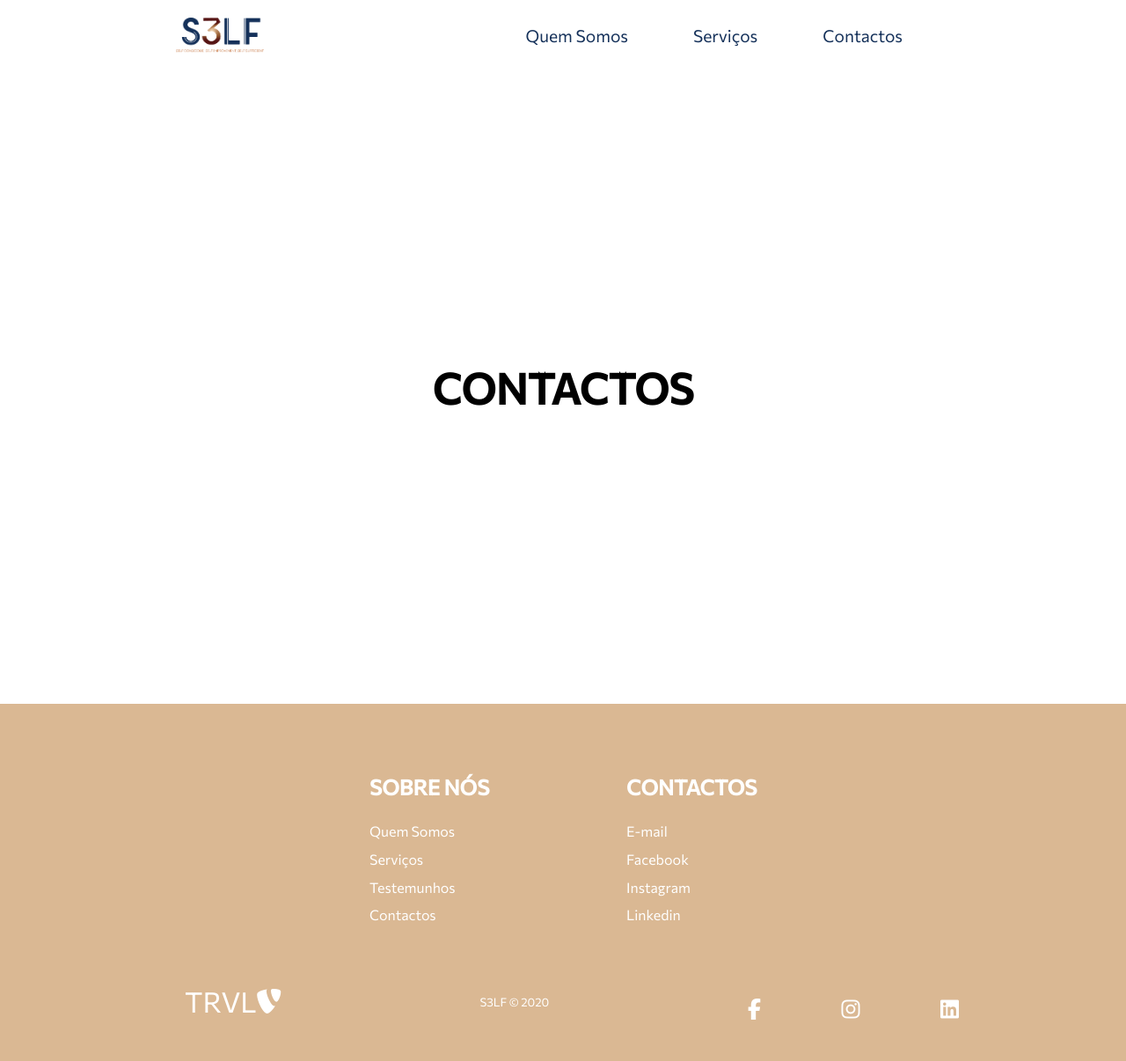
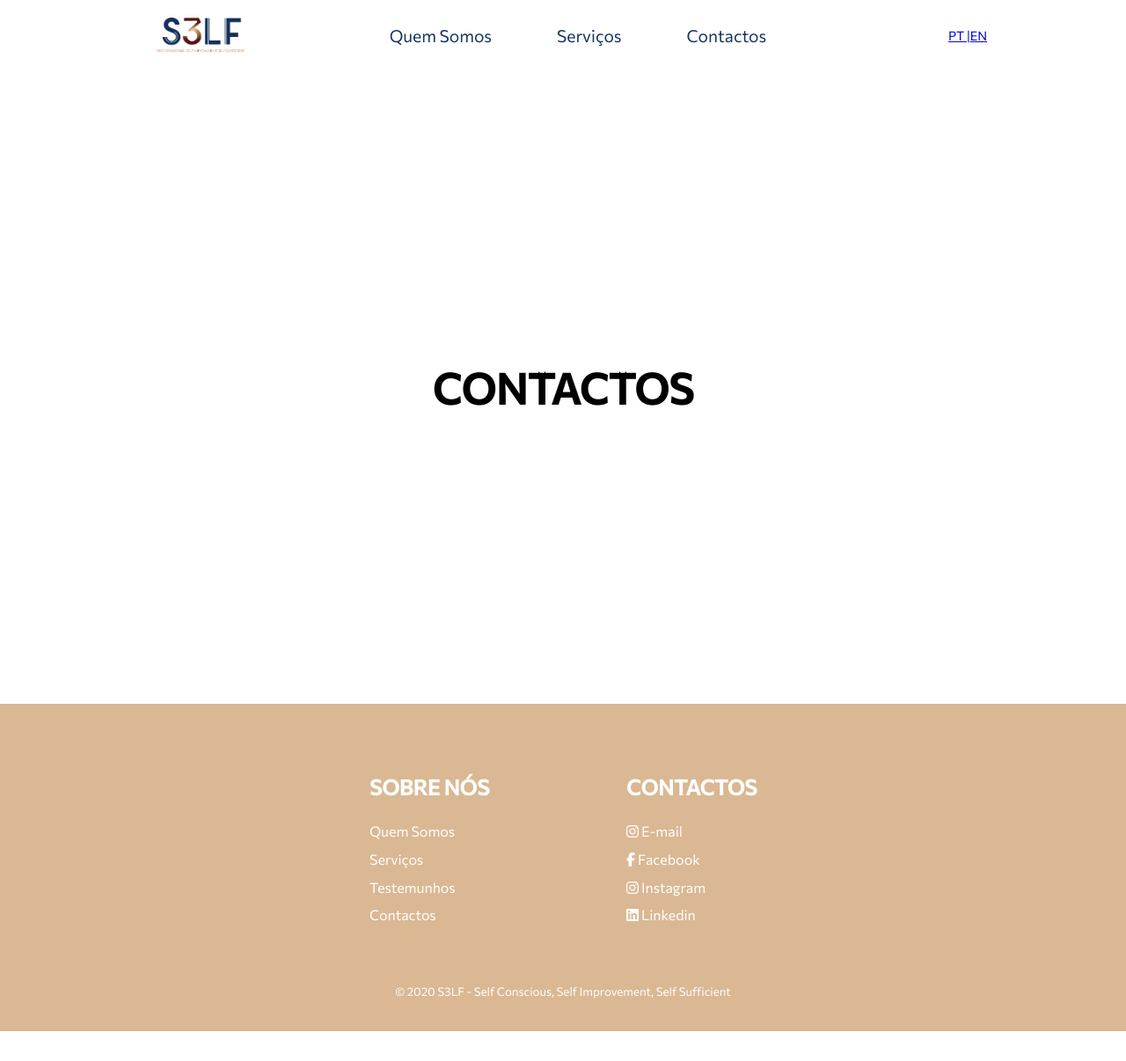
Before and after one commit to Isa1Maria/s3lf, a React (Create React App) app: page /contactos in a window 1280 px wide. Shown: the whole page at 88% size. After the commit the page ends 1172 px from the top, so only its background shows below. Built offline with nearby package versions, Linux system fonts and the light colour scheme.

Commit message:
Added LanguageOption

```diff
--- a/src/Componentes/Button.js
+++ b/src/Componentes/Button.js
@@ -21,7 +21,7 @@ export const Button = ({
   const checkButtonSize = SIZES.includes(buttonSize) ? buttonSize : SIZES[0];
 
   return (
-    <Link to='/sign-up' className='btn-mobile'>
+    <Link to='/quemsomos' className='btn-mobile'>
       <button
         className={`btn ${checkButtonStyle} ${checkButtonSize}`}
         onClick={onClick}
--- a/src/Componentes/Footer.css
+++ b/src/Componentes/Footer.css
@@ -48,56 +48,23 @@
   transition: 0.3s ease-out;
 }
 
-.footer-email-form h2 {
-  margin-bottom: 2rem;
-}
-
-.footer-input::placeholder {
-  color: #b1b1b1;
-}
-
-/* Social Icons */
-.social-icon-link {
-  color: #fff;
-  font-size: 24px;
-}
-
 .social-media {
-  max-width: 1000px;
+  max-width: 1100px;
   width: 100%;
 }
 
 .social-media-wrap {
   display: flex;
-  justify-content: space-between;
+  justify-content: center;
   align-items: center;
   width: 90%;
-  max-width: 1000px;
+  max-width: 1100px;
   margin: 40px auto 0 auto;
-}
-
-.social-icons {
-  display: flex;
-  justify-content: space-between;
-  align-items: center;
-  width: 240px;
-}
-
-.social-logo {
-  color: #fff;
-  justify-self: start;
-  margin-left: 20px;
-  cursor: pointer;
-  text-decoration: none;
-  font-size: 2rem;
-  display: flex;
-  align-items: center;
-  margin-bottom: 16px;
 }
 
 .website-rights {
   color: #fff;
-  margin-bottom: 16px;
+  margin-bottom: 5px;
 }
 
 @media screen and (max-width: 820px) {
--- a/src/Componentes/Footer.js
+++ b/src/Componentes/Footer.js
@@ -17,51 +17,24 @@ function Footer() {
           </div>
           <div class='footer-link-items'>
             <h2>CONTACTOS</h2>
-            <Link to='/'>E-mail</Link>
-            <Link to='/'>Facebook</Link>
-            <Link to='/'>Instagram</Link>
-            <Link to='/'>Linkedin</Link>
+            <Link
+              to='/'>
+                <i class='fab fa-instagram' /> E-mail</Link>
+            <Link
+              to='/'>
+              <i class='fab fa-facebook-f' /> Facebook</Link>
+            <Link
+              to='/'> <i class='fab fa-instagram' /> Instagram</Link>
+            <Link
+              to='/'>
+              <i class='fab fa-linkedin' /> Linkedin</Link>
           </div>
         </div>
 
       </div>
       <section class='social-media'>
         <div class='social-media-wrap'>
-          <div class='footer-logo'>
-            <Link to='/' className='social-logo'>
-              TRVL
-              <i class='fab fa-typo3' />
-            </Link>
-          </div>
-          <small class='website-rights'>S3LF © 2020</small>
-          <div class='social-icons'>
-            <Link
-              class='social-icon-link facebook'
-              to='/'
-              target='_blank'
-              aria-label='Facebook'
-            >
-              <i class='fab fa-facebook-f' />
-            </Link>
-            <Link
-              class='social-icon-link instagram'
-              to='/'
-              target='_blank'
-              aria-label='Instagram'
-            >
-              <i class='fab fa-instagram' />
-            </Link>
-
-
-            <Link
-              class='social-icon-link twitter'
-              to='/'
-              target='_blank'
-              aria-label='LinkedIn'
-            >
-              <i class='fab fa-linkedin' />
-            </Link>
-          </div>
+          <small class='website-rights'> © 2020 S3LF - Self Conscious, Self Improvement, Self Sufficient</small>
         </div>
       </section>
     </div>
--- a/src/Componentes/HeroSection.js
+++ b/src/Componentes/HeroSection.js
@@ -14,6 +14,7 @@ function HeroSection() {
           className='btns'
           buttonStyle='btn--outline'
           buttonSize='btn--large'
+
         >
           QUEM SOMOS
         </Button>
--- a/src/Componentes/Navbar.css
+++ b/src/Componentes/Navbar.css
@@ -1,5 +1,5 @@
 .navbar {
-  background: transparent;
+  background: #fff;
   height: 80px;
   display: flex;
   justify-content: center;
@@ -33,8 +33,15 @@
   list-style: none;
   text-align: center;
   width: 60vw;
-  justify-content: end;
+  justify-content: center;
   margin-right: 2rem;
+}
+
+.language {
+  text-decoration: none;
+  color: #dab893;
+  cursor: pointer;
+  font-size: 0.9rem;
 }
 
 .nav-item {
@@ -42,7 +49,7 @@
 }
 
 .nav-links {
-  color: #15315a;
+  color: #163461;
   display: flex;
   align-items: center;
   text-decoration: none;
@@ -52,7 +59,7 @@
 }
 
 .nav-links:hover {
-  border-bottom: 2px solid #dab893;
+  border-bottom: none;
   transition: all 0.2s ease-out;
 }
 
@@ -87,7 +94,7 @@
   }
 
   .nav-menu.active {
-    background: #dab893;
+    background: #fff;
     left: 0;
     opacity: 1;
     transition: all 0.5s ease;
@@ -102,9 +109,8 @@
   }
 
   .nav-links:hover {
-    background-color: #fff;
-    color: #242424;
-    border-radius: 0;
+    background-color: transparent;
+    color: #fff;
   }
 
   .navbar-logo {
@@ -129,24 +135,8 @@
     font-size: 2rem;
   }
 
-  .nav-links-mobile {
-    display: block;
-    text-align: center;
-    margin: 2rem auto;
-    border-radius: 4px;
-    width: 80%;
-    text-decoration: none;
-    font-size: 1.5rem;
-    background-color: transparent;
-    color: #fff;
-    padding: 14px 20px;
-    border: 1px solid #fff;
-    transition: all 0.3s ease-out;
-  }
-
   .nav-links-mobile:hover {
-    background: #fff;
-    color: #242424;
+    background: transparent;
     transition: 250ms;
   }
 }
--- a/src/Componentes/Navbar.js
+++ b/src/Componentes/Navbar.js
@@ -47,9 +47,19 @@ function Navbar() {
                 Contactos
               </Link>
             </li>
-
           </ul>
-
+         <div className='language'>
+         <Link
+                to='/'
+              >
+                PT |
+              </Link>
+              <Link
+                to='/'
+              >
+                 EN
+              </Link>
+         </div>
         </div>
       </nav>
     </>
```
